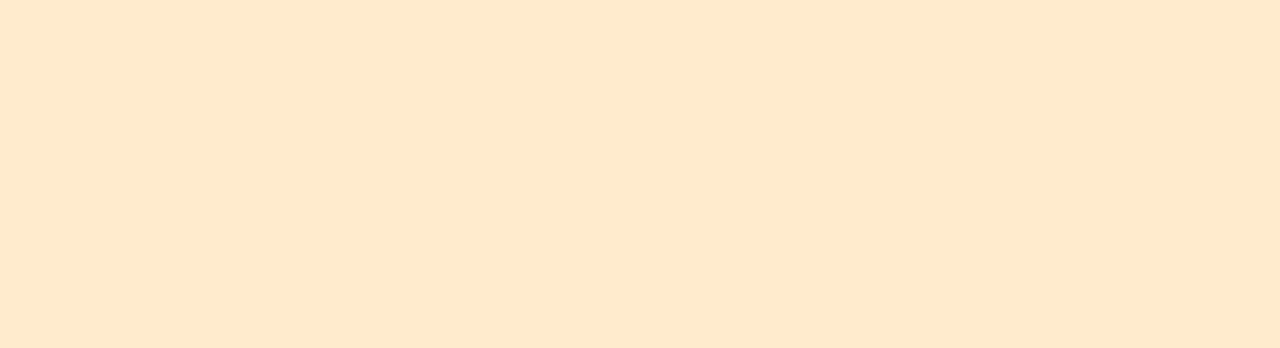
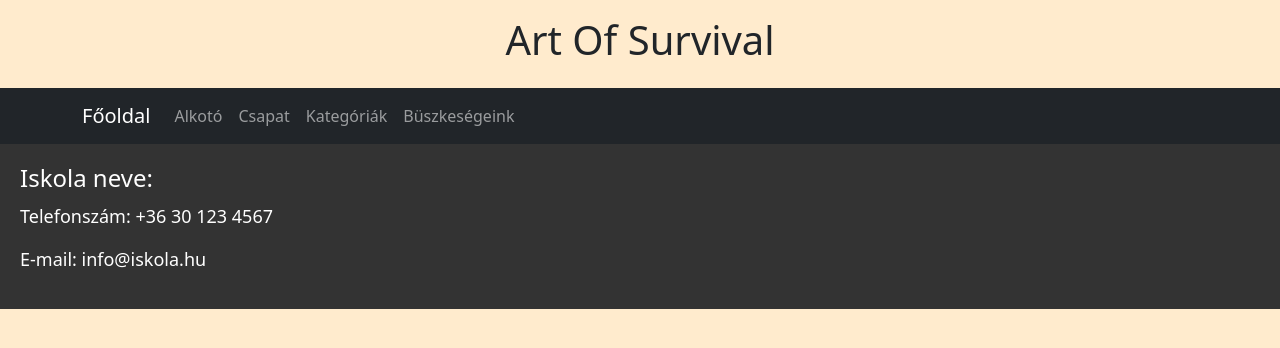
Before and after one commit to PappNiki20/FrontendSablon, a React (Create React App) app in the folder alapsablon/: page /buszkesegeink in a window 1280 px wide. Before the commit this address had no page. Shown: the top 348 px of the page. Built offline with nearby package versions, Linux system fonts and the light colour scheme.

Commit message:
nav link->buszke

```diff
--- a/alapsablon/src/App.js
+++ b/alapsablon/src/App.js
@@ -5,6 +5,7 @@ import Fooldal from "./pages/Fooldal";
 import Alkoto from "./pages/Alkoto";
 import Csapat from "./pages/Csapat";
 import Kategoria from "./pages/Kategoria";
+import Buszkesegeink from "./pages/Buszkesegeink";
 
 function App() {
   return (
@@ -15,6 +16,7 @@ function App() {
           <Route path="alkoto" element={<Alkoto />} />
           <Route path="csapat" element={<Csapat />} />
           <Route path="kategoria" element={<Kategoria />} />
+          <Route path="buszkesegeink" element={<Buszkesegeink />} />
         </Route>
       </Routes>
     </BrowserRouter>
--- a/alapsablon/src/LayOut.js
+++ b/alapsablon/src/LayOut.js
@@ -28,6 +28,7 @@ const LayOut = () => {
               <Nav.Link as={Link} to="/alkoto">Alkotó</Nav.Link>
               <Nav.Link as={Link} to="/csapat">Csapat</Nav.Link>
               <Nav.Link as={Link} to="/kategoria">Kategóriák</Nav.Link>
+              <Nav.Link as={Link} to="/buszkesegeink">Büszkeségeink</Nav.Link>
             </Nav>
           </Navbar.Collapse>
         </Container>
--- a/alapsablon/src/pages/Buszkesegeink.js
+++ b/alapsablon/src/pages/Buszkesegeink.js
@@ -2,7 +2,7 @@ import { alkotok } from "../Alkotok";
 export default function Buszkesegeink(){
     return(
         <div className="buszkesegek">
-        {alkotok.map((elem, index) => {
+        {/* {alkotok.map((elem, index) => {
         <div className="kep" >
         <h2>{elem.nev}</h2>
             <img src={props.obj.src} alt=""/>
@@ -11,7 +11,7 @@ export default function Buszkesegeink(){
         <p>{props.obj.ar}</p>
         <button type="button" onClick={kattintas}>Kosárba</button>
         </div>
-        </div>})}
+        </div>})} */}
         </div>
     );
 
```
